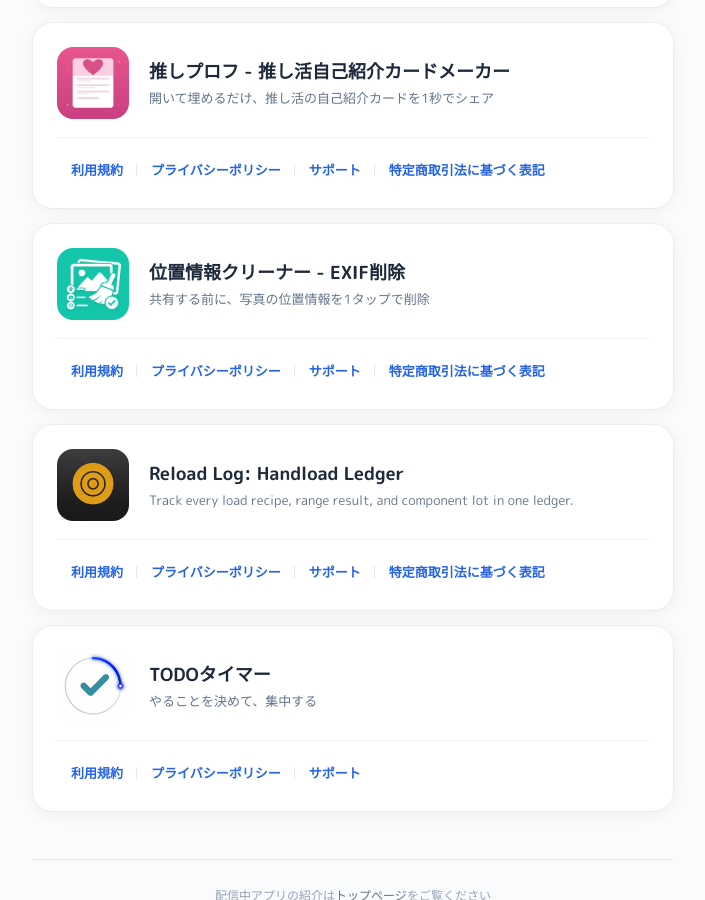
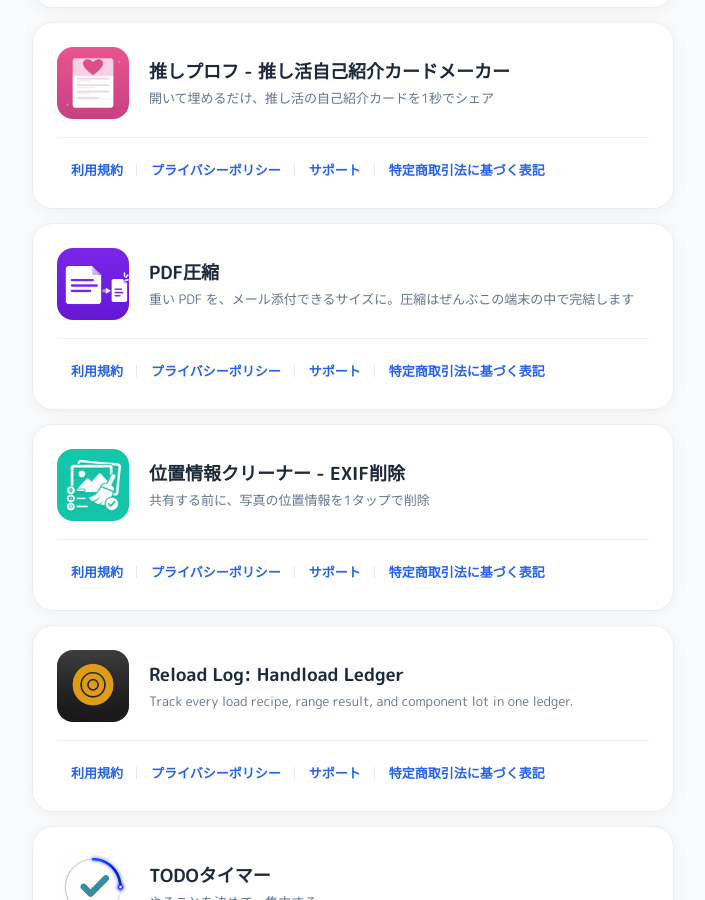
Before and after one commit to hecuhecu/hecuhecu.github.io, a Jekyll site: the page built from apps/index.html, in a window 1280 px wide and 900 px high, scrolled down 1242 px. Shown: the whole window, without its empty margins (287-992 px from the left). Built offline with Jekyll 4.4.1, drawn with Linux system fonts in a browser that asks for light colours; part of the change alters nothing that is shown.

```diff
--- a/apps/pdf-compress/index.md
+++ b/apps/pdf-compress/index.md
@@ -2,12 +2,12 @@
 layout: app
 title: PDF圧縮
 permalink: /apps/pdf-compress/
-published_app: false  # リリース時に true へ
+published_app: true
 slug: pdf-compress
 app_name: PDF圧縮
 tagline: 重い PDF を、メール添付できるサイズに。圧縮はぜんぶこの端末の中で完結します
 icon: /apps/pdf-compress/icon.png
-app_store_url: ""  # リリース時に設定
+app_store_url: "https://apps.apple.com/jp/app/id6795783274"
 ---
 
 ## 「サイズが大きすぎます」で止まらない
--- a/apps/pdf-compress/privacy.md
+++ b/apps/pdf-compress/privacy.md
@@ -2,7 +2,7 @@
 layout: legal
 title: プライバシーポリシー — PDF圧縮
 permalink: /apps/pdf-compress/privacy/
-published_app: false  # リリース時に true へ。false の間は noindex
+published_app: true
 ---
 
 # プライバシーポリシー
--- a/apps/pdf-compress/support.md
+++ b/apps/pdf-compress/support.md
@@ -2,7 +2,7 @@
 layout: legal
 title: サポート — PDF圧縮
 permalink: /apps/pdf-compress/support/
-published_app: false  # リリース時に true へ。false の間は noindex
+published_app: true
 ---
 
 # PDF圧縮 サポート
--- a/apps/pdf-compress/terms.md
+++ b/apps/pdf-compress/terms.md
@@ -2,7 +2,7 @@
 layout: legal
 title: 利用規約 — PDF圧縮
 permalink: /apps/pdf-compress/terms/
-published_app: false  # リリース時に true へ。false の間は noindex
+published_app: true
 ---
 
 # 利用規約
--- a/apps/pdf-compress/tokushoho.md
+++ b/apps/pdf-compress/tokushoho.md
@@ -2,7 +2,7 @@
 layout: legal
 title: 特定商取引法に基づく表記 — PDF圧縮
 permalink: /apps/pdf-compress/tokushoho/
-published_app: false  # リリース時に true へ。false の間は noindex
+published_app: true
 ---
 
 # 特定商取引法に基づく表記
```
Also changed, not shown: apps/pdf-compress/icon.png.
